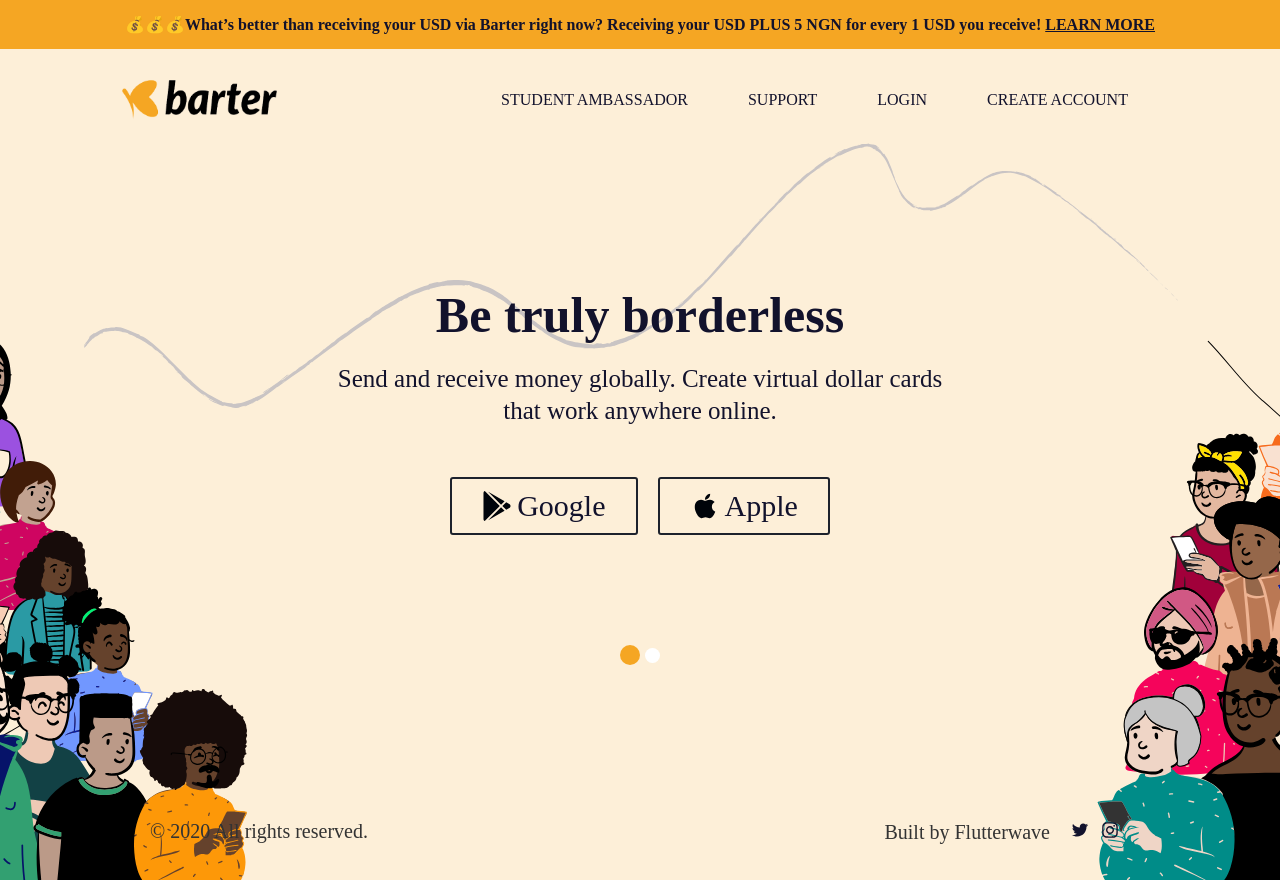
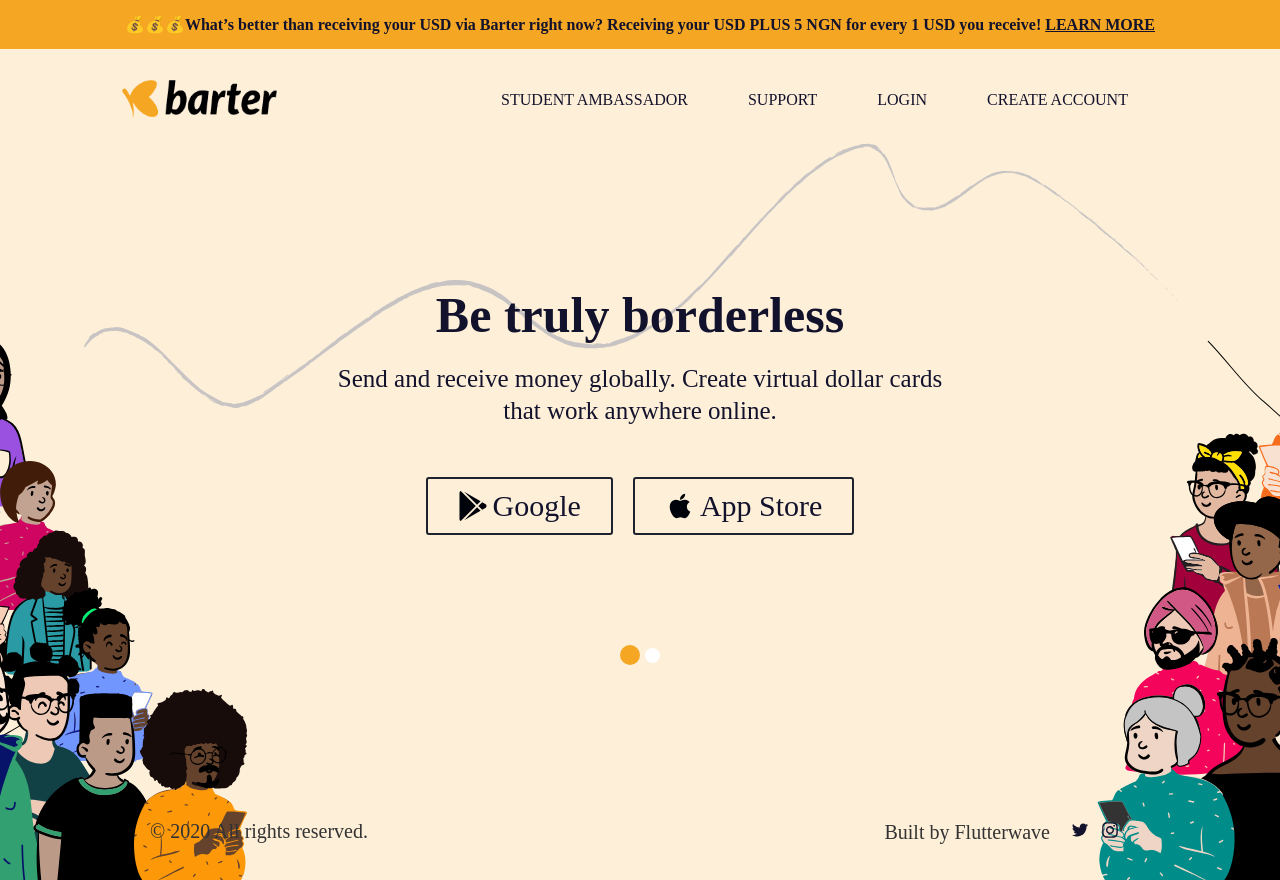
Before and after one commit to Portfolio-React-Team1/barter_clone, a React (Create React App) app: page / in a window 1280 px wide. Built offline with nearby package versions, Linux system fonts and the light colour scheme; a web font is replaced by a local one.

Commit message:
Update LandingText.jsx

```diff
--- a/src/components/LandingText/LandingText.jsx
+++ b/src/components/LandingText/LandingText.jsx
@@ -14,7 +14,7 @@
         <div>
                 <div className='landing__apps'>
                     <a href="/"><FaGooglePlay  className="icon" />Google</a>
-                    <a href="/"><AiFillApple  className="icon"/>Apple</a>
+                    <a href="/"><AiFillApple  className="icon"/>App Store</a>
                 </div>
                 <div className='landing__dot'>
                     <div className='dot1'></div>
```
